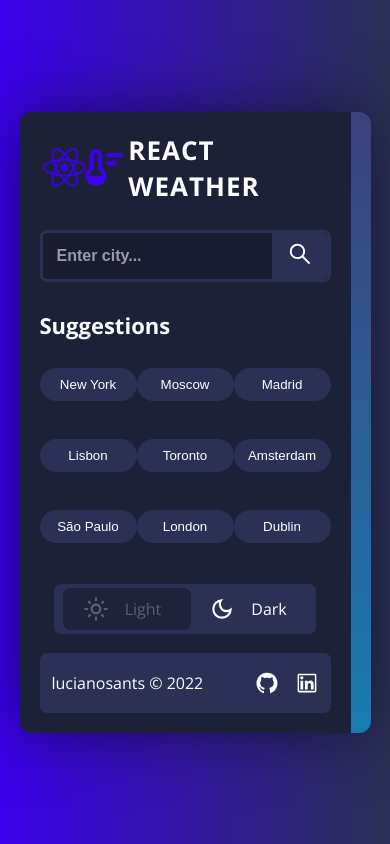
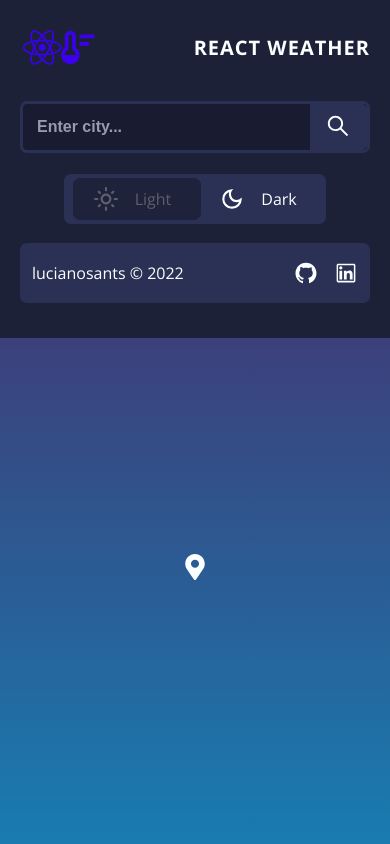
Before and after one commit to lucianosants/react-weather, a React (Vite) app: page / in a window 390 px wide. Built offline with nearby package versions, Linux system fonts and the light colour scheme; no server answers.

Commit message:
responsive is done

```diff
--- a/src/components/Layout/components/SideMenu/Header/styled.js
+++ b/src/components/Layout/components/SideMenu/Header/styled.js
@@ -17,4 +17,13 @@
 		font-size: 2.6rem;
 		letter-spacing: 0.1rem;
 	}
+
+	@media (max-width: 1020px) {
+		svg {
+			width: 8rem;
+		}
+		h1 {
+			font-size: 2rem;
+		}
+	}
 `;
--- a/src/components/Layout/components/SideMenu/Suggestions/styled.js
+++ b/src/components/Layout/components/SideMenu/Suggestions/styled.js
@@ -7,6 +7,10 @@
 	h2 {
 		margin: 2.8rem 0;
 		font-size: 2.2rem;
+	}
+
+	@media (max-width: 665px) {
+		display: none;
 	}
 `;
 
--- a/src/components/Layout/components/SideMenu/ToggleTheme/styled.js
+++ b/src/components/Layout/components/SideMenu/ToggleTheme/styled.js
@@ -51,4 +51,8 @@
 	input[type='checkbox']:checked + label:before {
 		transform: translateX(90%);
 	}
+
+	@media (max-width: 665px) {
+		margin-top: 1.8rem;
+	}
 `;
--- a/src/components/Layout/styled.js
+++ b/src/components/Layout/styled.js
@@ -9,4 +9,11 @@
 	max-width: 126rem;
 	box-shadow: 0px 0px 65px rgba(0, 0, 0, 0.5);
 	overflow-x: hidden;
+
+	@media (max-width: 665px) {
+		flex-direction: column;
+		height: 100%;
+		width: 100%;
+		border-radius: 0;
+	}
 `;
```
